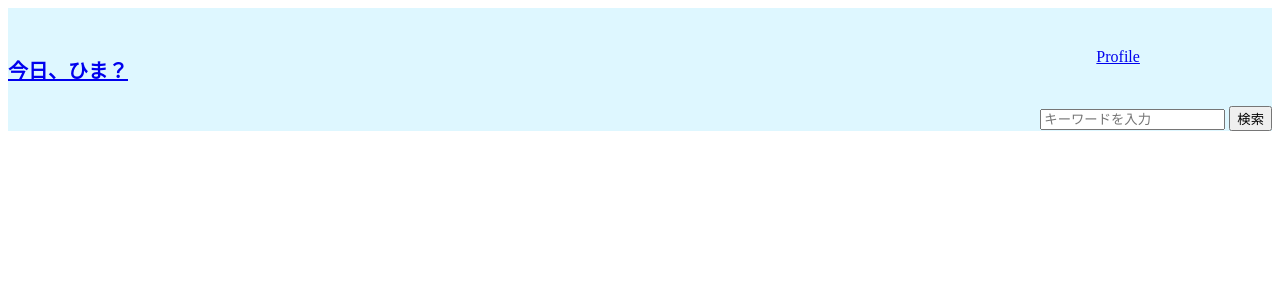
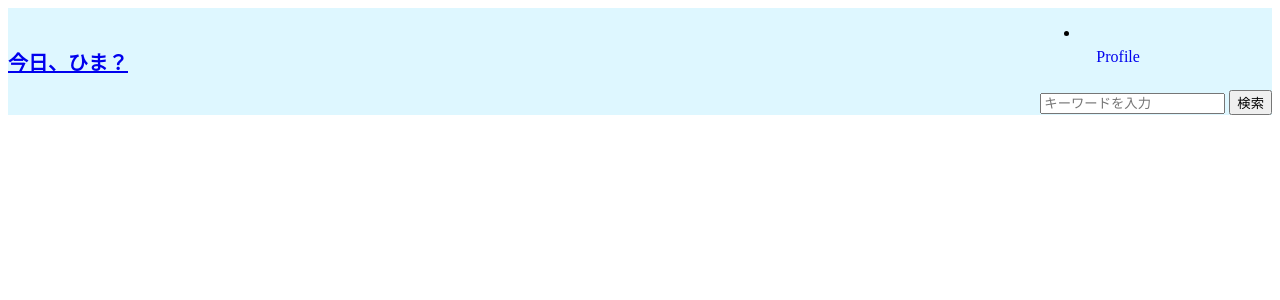
Before and after one commit to knumber02/Our_Project, a Flask app: page /home in a window 1280 px wide. Shown: the top 300 px of the page. Run offline with Flask 2, Linux system fonts and the light colour scheme.

Commit message:
コミット

```diff
--- a/templates/home/home.html
+++ b/templates/home/home.html
@@ -24,5 +24,6 @@
             </nav>
         </div>
     </header>
+
 </body>
 </html>
--- a/templates/home/style.css
+++ b/templates/home/style.css
@@ -41,9 +41,13 @@
         opacity: 1;
         transform: translateY(0); } }
 
-.nav_item{
+
+.nav_item a {
+    text-decoration: none;
+    list-style: none;
     display: block;
     padding: 1.5rem 1rem;
+    float: left;
 }
 
 .nav_toggle {
```
